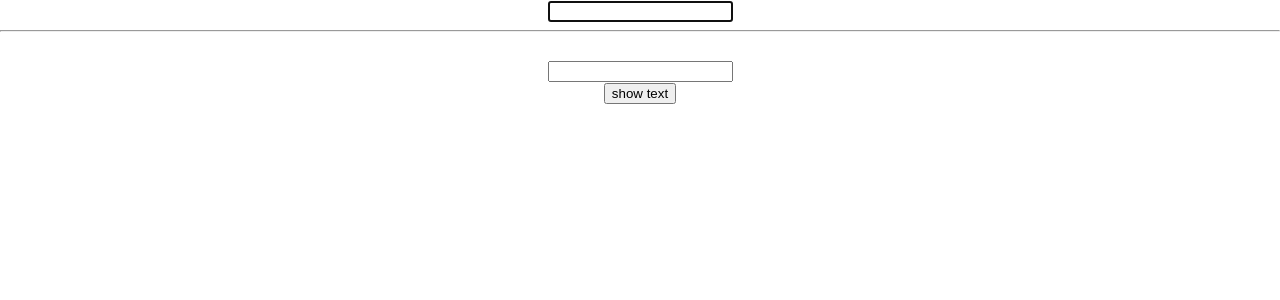
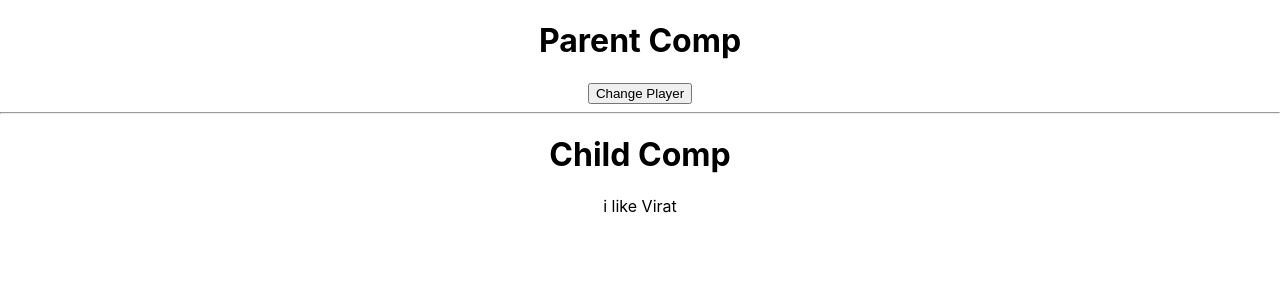
Before and after one commit to lalitlsg/react-concepts, a React (Create React App) app: page / in a window 1280 px wide. Shown: the top 300 px of the page. Built offline with nearby package versions, Linux system fonts and the light colour scheme.

Commit message:
refs with class

```diff
--- a/src/App.js
+++ b/src/App.js
@@ -17,6 +17,7 @@ import Form from "./components/forms/Form";
 import LifeCycleA from "./components/lifecycles/LifeCycleA";
 import Parent from "./components/pure-comp/Parent";
 import RefComp from "./components/refs/RefComp";
+import RefParent from "./components/refs-with-class/RefParent";
 
 function App() {
   return (
@@ -43,7 +44,8 @@ function App() {
       {/* <Form /> */}
       {/* <LifeCycleA name="lalit" /> */}
       {/* <Parent /> */}
-      <RefComp />
+      {/* <RefComp /> */}
+      <RefParent />
     </div>
   );
 }
--- /dev/null
+++ b/src/components/refs-with-class/Child.js
@@ -0,0 +1,28 @@
+//Note : Refs cannot be attach to functional component
+
+import React, { Component } from "react";
+
+export default class Child extends Component {
+  constructor(props) {
+    super(props);
+
+    this.state = {
+      player: "i like Virat"
+    };
+  }
+
+  changePlayer = () => {
+    this.setState({
+      player: "Sachine sabka baap hai"
+    });
+  };
+
+  render() {
+    return (
+      <div>
+        <h1>Child Comp</h1>
+        <div> {this.state.player}</div>
+      </div>
+    );
+  }
+}
--- /dev/null
+++ b/src/components/refs-with-class/RefParent.js
@@ -0,0 +1,27 @@
+import React, { Component } from "react";
+import Child from "./Child";
+
+export default class RefParent extends Component {
+  constructor(props) {
+    super(props);
+
+    this.childRef = React.createRef();
+  }
+
+  changePlayerFromParent = () => {
+    this.childRef.current.changePlayer();
+  };
+
+  render() {
+    return (
+      <div>
+        <h1>Parent Comp</h1>
+        <div>
+          <button onClick={this.changePlayerFromParent}>Change Player</button>
+        </div>
+        <hr />
+        <Child ref={this.childRef} />
+      </div>
+    );
+  }
+}
```
